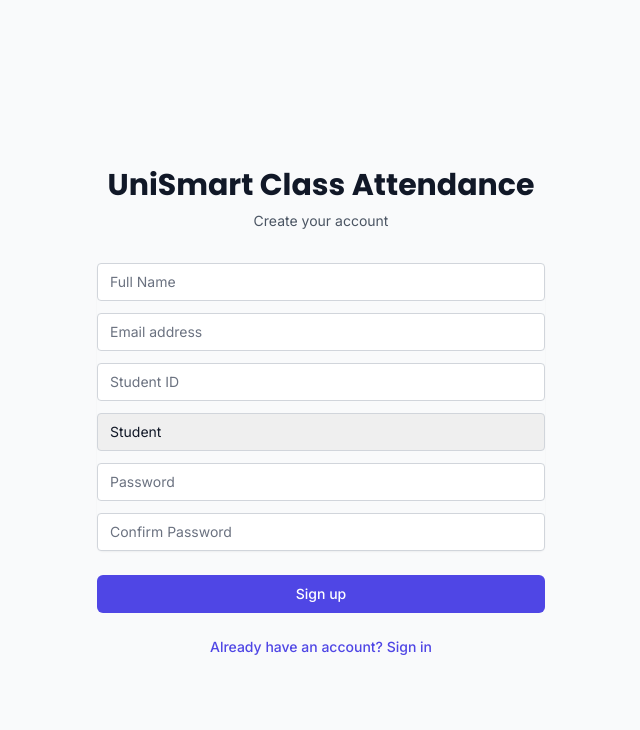
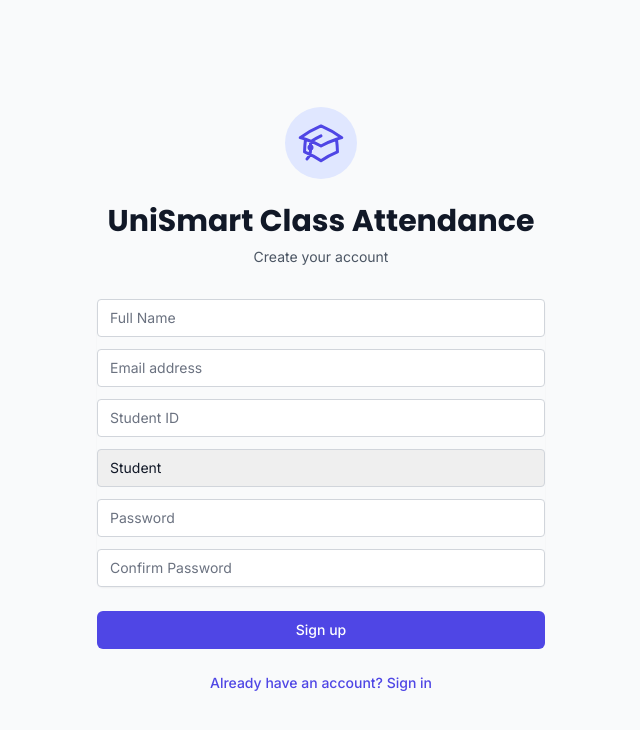
Before and after one commit to munezeromicha/UniSmart-Class-Attendance-System, a React (Create React App) app: page /signup in a window 1280 px wide. Shown: the top 730 px of the page, without its empty margins (319-959 px from the left). Built offline with nearby package versions, Linux system fonts and the light colour scheme.

Commit message:
ch-signup-flow-applied

```diff
--- a/src/components/auth/Signup.tsx
+++ b/src/components/auth/Signup.tsx
@@ -1,6 +1,7 @@
 import { useState } from 'react';
 import { useNavigate, Link } from 'react-router-dom';
 import { useAuth } from '../../context/AuthContext';
+import { AcademicCapIcon } from '@heroicons/react/24/outline';
 
 const Signup = () => {
   const [formData, setFormData] = useState({
@@ -9,7 +10,7 @@ const Signup = () => {
     confirmPassword: '',
     fullName: '',
     studentId: '',
-    role: 'student', // Default role
+    role: 'student',
   });
   const [error, setError] = useState('');
   const { signup } = useAuth();
@@ -33,7 +34,7 @@ const Signup = () => {
     try {
       await signup({
         ...formData,
-        role: formData.role as "student" | "teacher" // Type assertion to fix type error
+        role: formData.role as "student" | "teacher"
       });
       navigate('/dashboard');
     } catch (error) {
@@ -46,6 +47,11 @@ const Signup = () => {
     <div className="min-h-screen flex items-center justify-center bg-gray-50 py-12 px-4 sm:px-6 lg:px-8">
       <div className="max-w-md w-full space-y-8">
         <div>
+        <div className="flex justify-center">
+            <div className="bg-indigo-100 rounded-full p-3">
+              <AcademicCapIcon className="h-12 w-12 text-indigo-600" aria-hidden="true" />
+            </div>
+          </div>
           <h2 className="mt-6 text-center text-3xl font-extrabold text-gray-900">
             UniSmart Class Attendance
           </h2>
```
